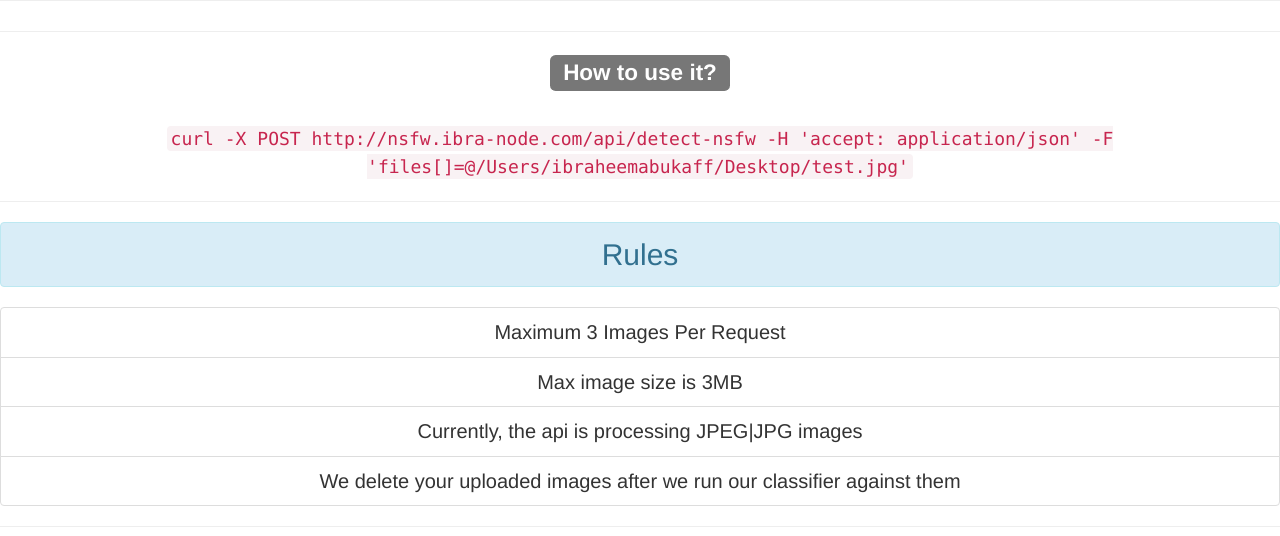
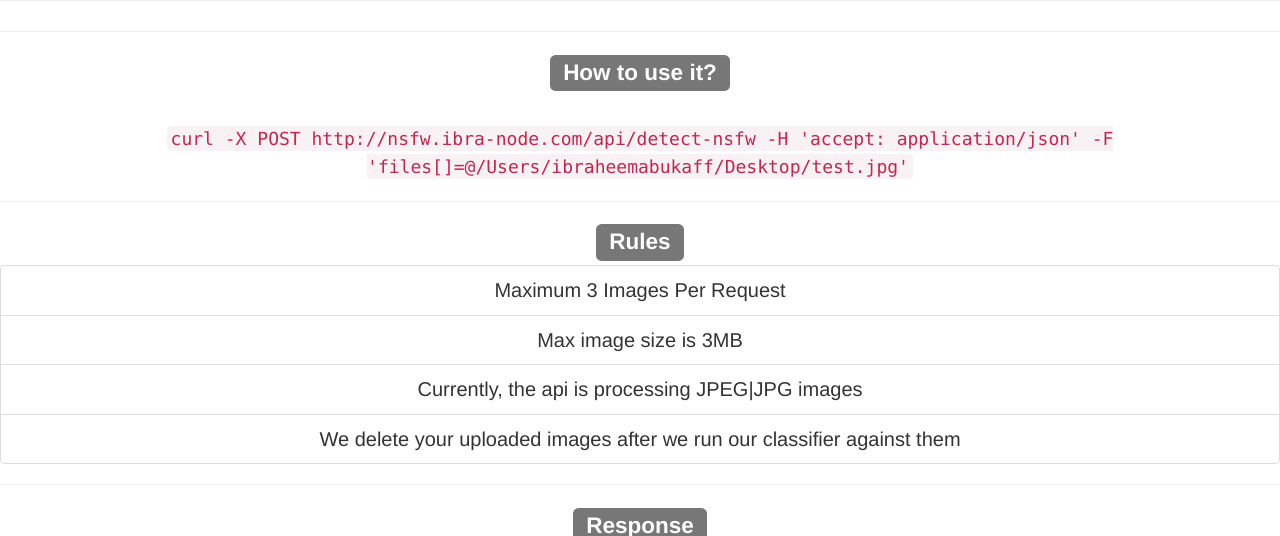
Before and after one commit to ibraAbuKaff/nsfw-api, a PHP site: page /templates/index.phtml in a window 1280 px wide. Shown: the part 402-938 px from the top of the page. Run offline with PHP 8.4, Linux system fonts and the light colour scheme; some libraries are stand-ins or nearby versions.

Commit message:
index.html

```diff
--- a/templates/index.phtml
+++ b/templates/index.phtml
@@ -59,7 +59,7 @@
 
 <hr/>
 
-<h2><div class="alert alert-info" role="alert">Rules</div></h2>
+<h2><span class="label label-default">Rules</span></h2>
 
 <ul class="list-group">
     <li class="list-group-item">
```
